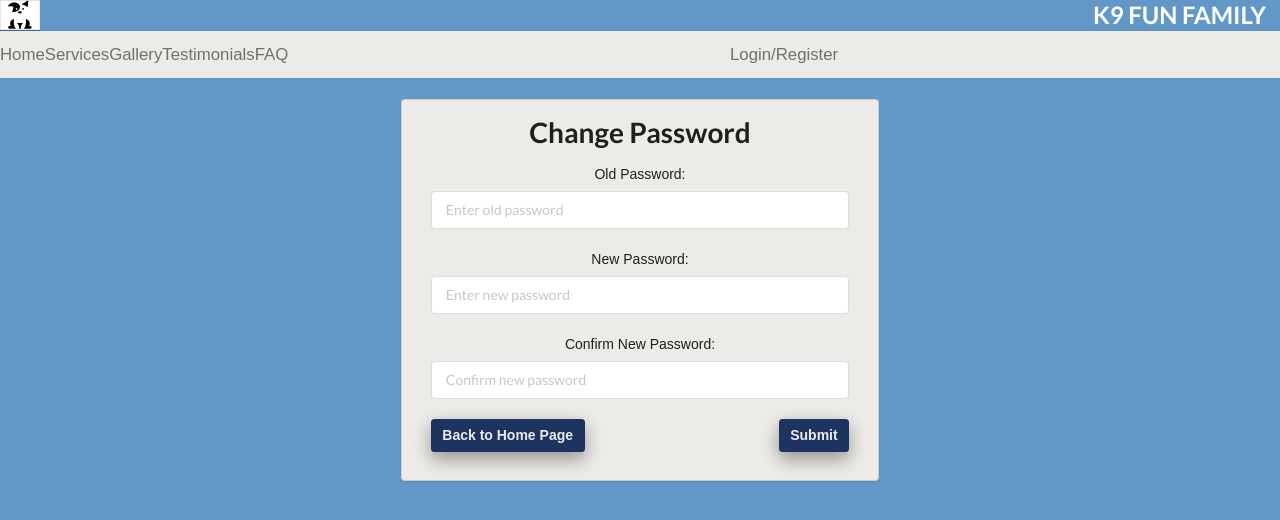
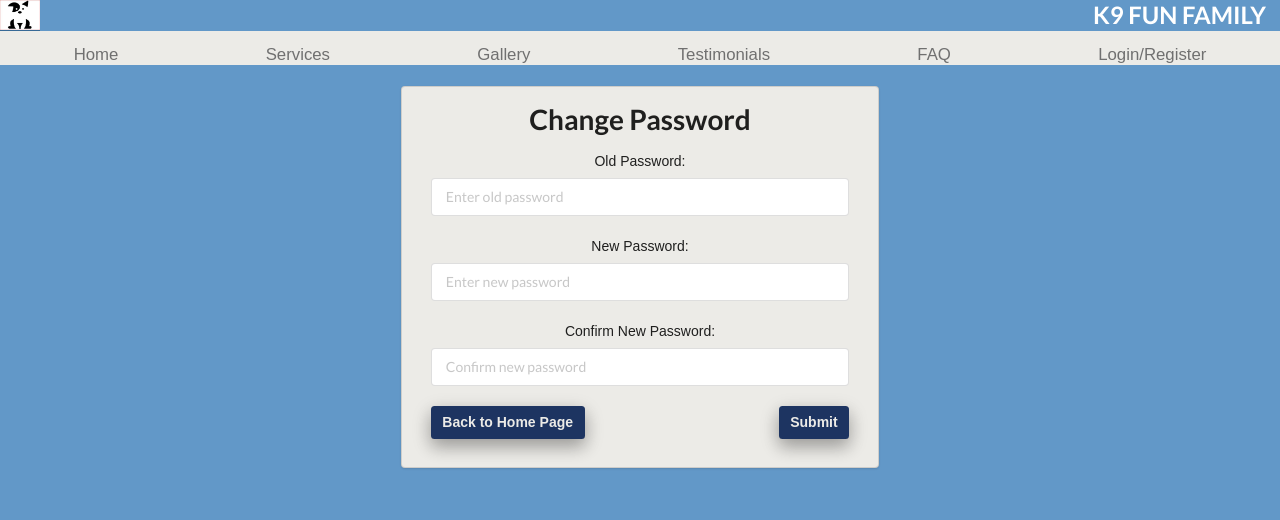
Before and after one commit to g-priime/loginPrototypeV0.0, a React app: page /ViewAppointments in a window 1280 px wide. Built offline with nearby package versions, Linux system fonts and the light colour scheme; no server answers.

Commit message:
Update head.css

```diff
--- a/src/css/head.css
+++ b/src/css/head.css
@@ -1,16 +1,14 @@
-.header div:hover {
-    color: lightblue;
+.a:hover {
+    color:lightblue;
     cursor: pointer;
  }
 
-.header {
-    color: black;
+ .headerNav {
+     color:black;
  }
 
-.header>div {
-    width: 100%;
-    height: 100%;
-    text-align: center;
+ .bg {
+     background-color: #ECEBE7;
  }
 
  .active {
@@ -18,20 +16,17 @@
      color: #FEF6F6;
  }
 
-
  .container-head {
-    height: 47px;
      font-size: 120%;
  }
 
-div,
-h1 {
+ div,h1 {
      font-style: Segoe UI;
  }
 
  .title {
      margin-top: 0;
-    color: white;
+     color:white;
  }
 
 .dropDown {
```
Lines whose indentation alone changed are shown as unchanged.
